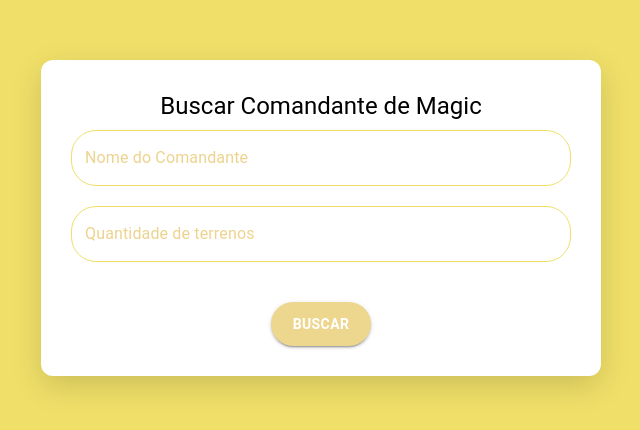
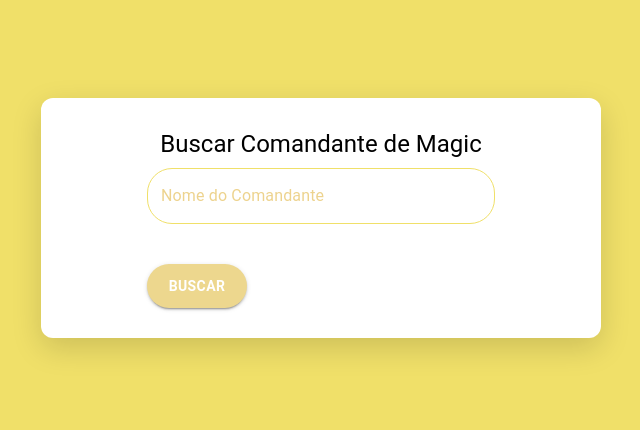
Before and after one commit to Herick-Emanuel/magicfightduel, a React (Create React App) app: page /decks in a window 1280 px wide. Shown: the part 182-612 px from the top of the page, without its empty margins (319-959 px from the left). Built offline with nearby package versions, Linux system fonts and the light colour scheme.

Commit message:
Fix: ajustando rotas e componentização para que ele apresente corretamente os decks criados

```diff
--- a/src/Componentes/PaginaDecks.js
+++ b/src/Componentes/PaginaDecks.js
@@ -1,8 +1,7 @@
-import React, { useReducer, useState } from 'react';
+import React, { useState } from 'react';
 import axios from 'axios';
 import { TextField, Button, Typography, Box, List, ListItem, Divider, Paper } from '@mui/material';
 import { styled } from '@mui/system';
-
 
 const BackgroundContainer = styled("div")({
   display: "flex",
@@ -60,75 +59,30 @@
   },
 });
 
-const PaginaDecks = () => {
+const CommanderSearch = ({ onCommanderFound }) => {
   const [commanderName, setCommanderName] = useState('');
-  const [landsAmount, setLandsAmount] = useState('');
-  const [commanderData, setCommanderData] = useState(null);
-  const [deckData, setDeckData] = useState(null);
   const [error, setError] = useState('');
-
-  const setLands = (value) => {
-    let onlyNumber = value.replace(/\D/g, '')
-    setLandsAmount(onlyNumber)
-  }
-
 
   const handleSearch = async () => {
     if (!commanderName) {
       setError('O nome do comandante é obrigatório');
       return;
     }
-
-    if (!landsAmount) {
-      setError('O nome do comandante é obrigatório');
-      return;
-    }
-
-    await handleGenerateDeck({ name: commanderName, lands: landsAmount })
-
-
-    // try {
-    //   const response = await axios.get(`/cards/commander${commanderName}`);
-    //   if (response.data) {
-    //     setCommanderData(response.data);
-    //     setError('');
-    //     await handleGenerateDeck(response.data);
-    //   } else {
-    //     setError('Comandante não encontrado');
-    //     setCommanderData(null);
-    //     setDeckData(null);
-    //   }
-    // } catch (err) {
-    //   setError('Erro ao buscar o comandante');
-    //   setCommanderData(null);
-    //   setDeckData(null);
-    // }
-  };
-
-  const handleGenerateDeck = async (commander) => {
     try {
-      // setar o token na requisição
-      const deckResponse = await axios.post(`http://localhost:3000/cards/commander`, {
-        commanderName: commander.name,
-        landsAmount: commander.lands
-      });
-      if (deckResponse.data) {
-        setDeckData(deckResponse.data);
+      const response = await axios.get(`https://api.scryfall.com/cards/named?fuzzy=${commanderName}`);
+      if (response.data) {
+        setError('');
+        onCommanderFound(response.data);
       } else {
-        setError('Erro ao gerar o deck');
+        setError('Comandante não encontrado');
       }
     } catch (err) {
-      setError('Erro ao gerar o deck');
-      setDeckData(null);
+      setError('Erro ao buscar o comandante');
     }
   };
 
   return (
-    <BackgroundContainer>
-      <FormContainer>
-        <Typography component="h1" variant="h5" gutterBottom>
-          Buscar Comandante de Magic
-        </Typography>
+    <Box>
       <StyledTextField
         label="Nome do Comandante"
         variant="outlined"
@@ -138,8 +92,47 @@
         helperText={error}
         fullWidth
       />
+      <StyledButton variant="contained" onClick={handleSearch}>
+        Buscar
+      </StyledButton>
+    </Box>
+  );
+};
+
+const GenerateDeck = ({ commander, onDeckGenerated }) => {
+  const [landsAmount, setLandsAmount] = useState('');
+  const [error, setError] = useState('');
+
+  const setLands = (value) => {
+    const onlyNumber = value.replace(/\D/g, '');
+    setLandsAmount(onlyNumber);
+  };
+
+  const handleGenerate = async () => {
+    if (!landsAmount) {
+      setError('A quantidade de terrenos é obrigatória');
+      return;
+    }
+    try {
+      const deckResponse = await axios.post('http://localhost:3000/cards/commander', {
+        commanderName: commander.name,
+        landsAmount,
+      });
+      if (deckResponse.data) {
+        setError('');
+        onDeckGenerated(deckResponse.data);
+      } else {
+        setError('Erro ao gerar o deck');
+      }
+    } catch (err) {
+      setError('Erro ao gerar o deck');
+    }
+  };
+
+  return (
+    <Box>
       <StyledTextField
-          label="Quantidade de terrenos"
+        label="Quantidade de Terrenos"
         variant="outlined"
         value={landsAmount}
         onChange={(e) => setLands(e.target.value)}
@@ -147,33 +140,34 @@
         helperText={error}
         fullWidth
       />
-        <StyledButton variant="contained" onClick={handleSearch}>
-          Buscar
+      <StyledButton variant="contained" onClick={handleGenerate}>
+        Gerar Deck
       </StyledButton>
+    </Box>
+  );
+};
 
-        {commanderData && (
+const CommanderDetails = ({ commander }) => (
   <Box mt={4} width="100%">
     <Typography variant="h6">Detalhes do Comandante:</Typography>
-            <Typography>Nome: {commanderData.name}</Typography>
-            <Typography>Tipo: {commanderData.type_line}</Typography>
-            <Typography>Descrição: {commanderData.oracle_text}</Typography>
+    <Typography>Nome: {commander.name}</Typography>
+    <Typography>Tipo: {commander.type_line}</Typography>
+    <Typography>Descrição: {commander.oracle_text}</Typography>
   </Box>
-        )}
+);
 
-        {deckData && (
+const DeckDisplay = ({ deck }) => (
   <Box mt={4} width="100%">
     <Typography variant="h6">Deck Gerado:</Typography>
-
     <Paper elevation={3} sx={{ p: 2, mb: 4 }}>
       <Typography variant="subtitle1">JSON do Deck:</Typography>
       <pre style={{ background: '#f4f4f4', padding: '10px', borderRadius: '4px' }}>
-                {JSON.stringify(deckData, null, 2)}
+        {JSON.stringify(deck, null, 2)}
       </pre>
     </Paper>
-
     <Typography variant="subtitle1">Cartas no Deck:</Typography>
     <List>
-              {deckData.cards.map((card, index) => (
+      {deck.cards.map((card, index) => (
         <React.Fragment key={index}>
           <ListItem>
             <Box>
@@ -183,12 +177,31 @@
               <Typography variant="body2">{card.oracle_text}</Typography>
             </Box>
           </ListItem>
-                  {index < deckData.cards.length - 1 && <Divider />}
+          {index < deck.cards.length - 1 && <Divider />}
         </React.Fragment>
       ))}
     </List>
   </Box>
+);
+
+const PaginaDecks = () => {
+  const [commanderData, setCommanderData] = useState(null);
+  const [deckData, setDeckData] = useState(null);
+
+  return (
+    <BackgroundContainer>
+      <FormContainer>
+        <Typography component="h1" variant="h5" gutterBottom>
+          Buscar Comandante de Magic
+        </Typography>
+        {!commanderData && <CommanderSearch onCommanderFound={setCommanderData} />}
+        {commanderData && !deckData && (
+          <>
+            <CommanderDetails commander={commanderData} />
+            <GenerateDeck commander={commanderData} onDeckGenerated={setDeckData} />
+          </>
         )}
+        {deckData && <DeckDisplay deck={deckData} />}
       </FormContainer>
     </BackgroundContainer>
   );
```
Lines whose indentation alone changed are shown as unchanged.
